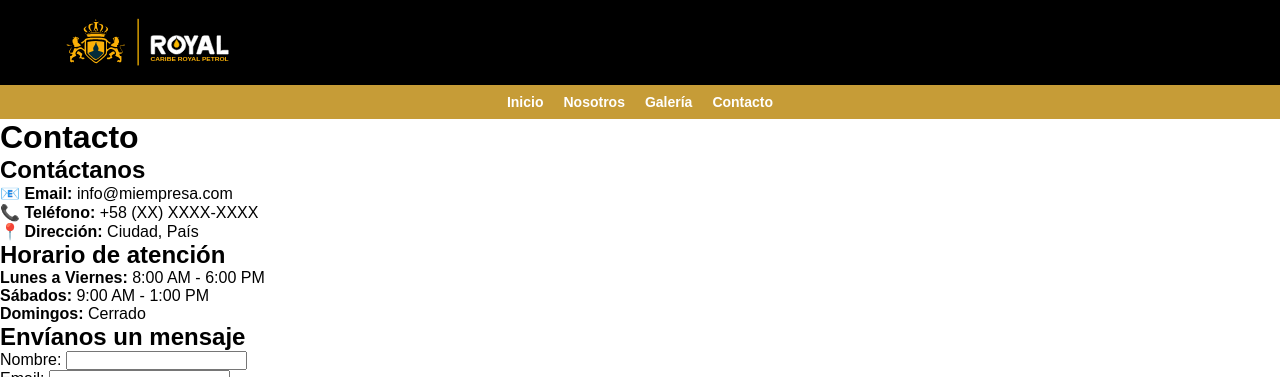
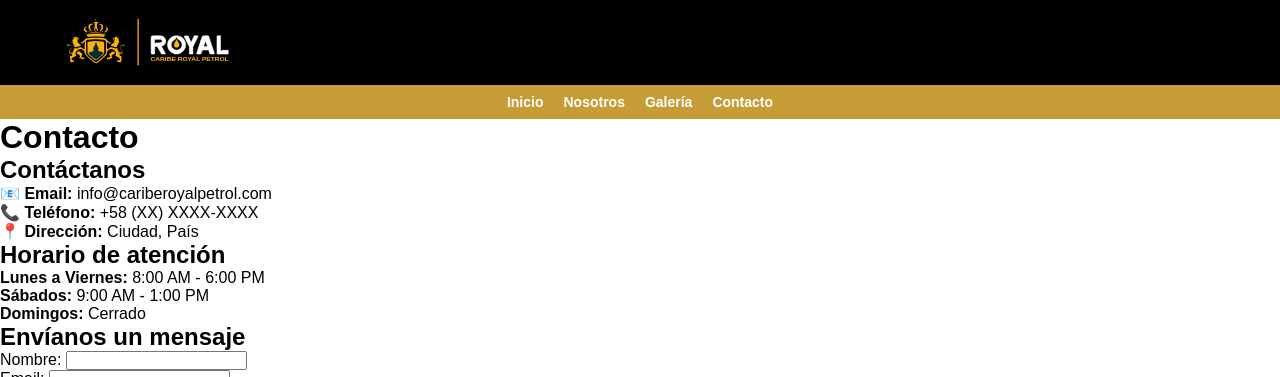
Before and after one commit to ing-nestorgomez/layor, a Jekyll site: the page built from contact.md, in a window 1280 px wide. Shown: the top 377 px of the page. Built offline with Jekyll 4.4.1, drawn with Linux system fonts in a browser that asks for light colours.

Commit message:
Update site title and email in config

```diff
--- a/_config.yml
+++ b/_config.yml
@@ -1,6 +1,6 @@
 # Configuración del sitio
-title: Mi Empresa
-email: info@miempresa.com
+title: Caribe Royal Petrol
+email: info@cariberoyalpetrol.com
 description: >-
   Descripción de tu empresa para SEO y meta tags.
 baseurl: "" # Deja vacío para GitHub Pages
```
